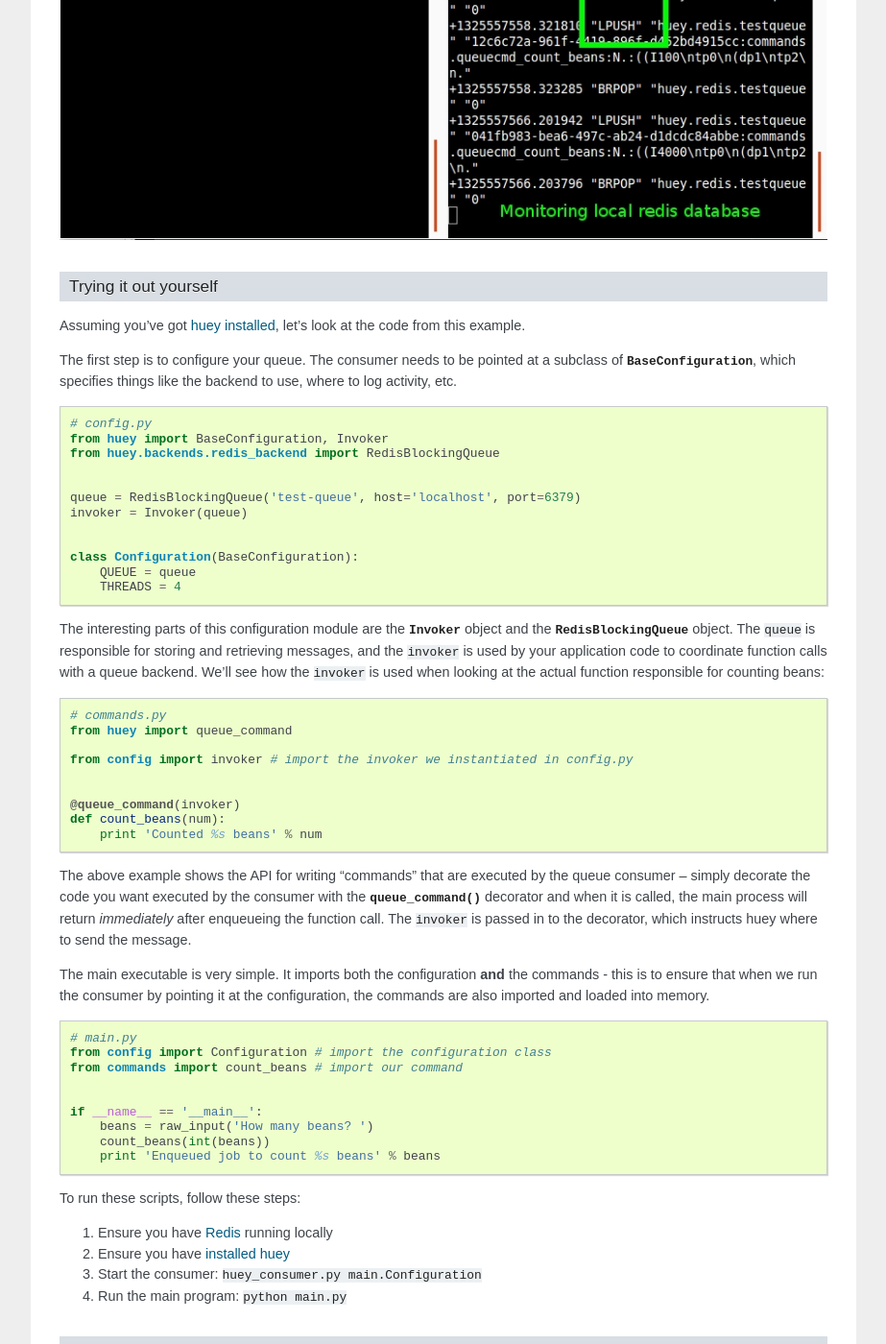
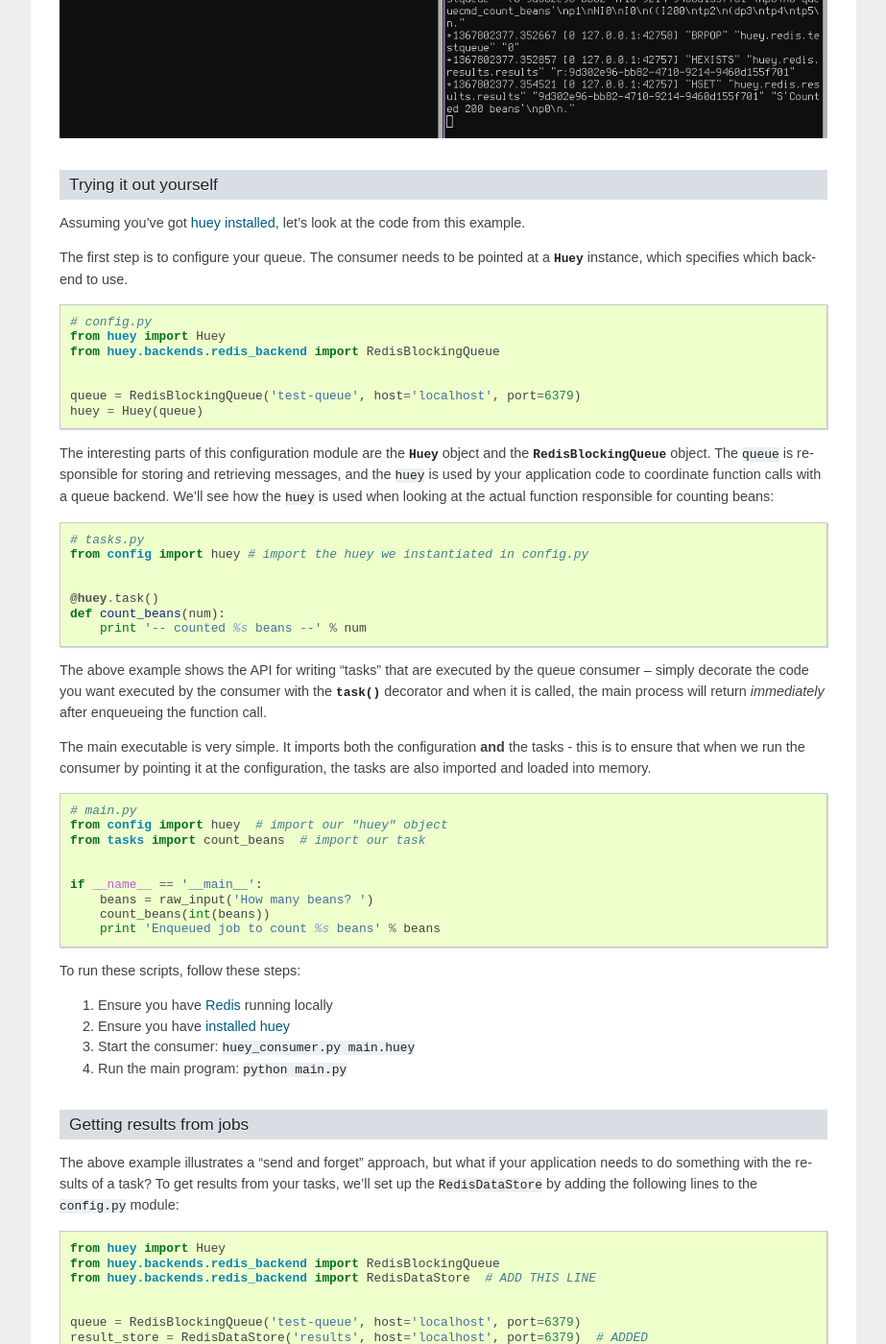
Before and after one commit to coleifer/huey, a Sphinx documentation site: the page built from docs/getting-started.rst, in a window 1280 px wide and 1400 px high, scrolled down 895 px. Shown: the whole window at 96% size, without its empty margins (198-1121 px from the left). Built offline with Sphinx 7.4.7, drawn with Linux system fonts in a browser that asks for light colours; some of the changed text lies outside the part shown.

Commit message:
Working on doc cleanup

```diff
--- a/docs/getting-started.rst
+++ b/docs/getting-started.rst
@@ -31,7 +31,7 @@ actual "computation" and simply printing the number of beans counted.  In the
 bottom-right is the queue, Redis in this example, which we're monitoring and
 shows tasks being enqueued (``LPUSH``) and read (``BRPOP``) from the database.
 
-.. image:: example.jpg
+.. image:: intro.png
 
 
 Trying it out yourself
@@ -41,58 +41,49 @@ Assuming you've got :ref:`huey installed <installation>`, let's look at the code
 from this example.
 
 The first step is to configure your queue.  The consumer needs to be pointed at
-a subclass of :py:class:`BaseConfiguration`, which specifies things like the backend to
-use, where to log activity, etc.
+a :py:class:`Huey` instance, which specifies which backend to use.
 
 .. code-block:: python
 
     # config.py
-    from huey import BaseConfiguration, Invoker
+    from huey import Huey
     from huey.backends.redis_backend import RedisBlockingQueue
 
 
     queue = RedisBlockingQueue('test-queue', host='localhost', port=6379)
-    invoker = Invoker(queue)
+    huey = Huey(queue)
 
 
-    class Configuration(BaseConfiguration):
-        QUEUE = queue
-        THREADS = 4
-
-The interesting parts of this configuration module are the :py:class:`Invoker` object
+The interesting parts of this configuration module are the :py:class:`Huey` object
 and the :py:class:`RedisBlockingQueue` object.  The ``queue`` is responsible for
-storing and retrieving messages, and the ``invoker`` is used by your application
-code to coordinate function calls with a queue backend.  We'll see how the ``invoker``
+storing and retrieving messages, and the ``huey`` is used by your application
+code to coordinate function calls with a queue backend.  We'll see how the ``huey``
 is used when looking at the actual function responsible for counting beans:
 
 .. code-block:: python
 
-    # commands.py
-    from huey import queue_command
-
-    from config import invoker # import the invoker we instantiated in config.py
+    # tasks.py
+    from config import huey # import the huey we instantiated in config.py
 
 
-    @queue_command(invoker)
+    @huey.task()
     def count_beans(num):
-        print 'Counted %s beans' % num
+        print '-- counted %s beans --' % num
 
-The above example shows the API for writing "commands" that are executed by the
+The above example shows the API for writing "tasks" that are executed by the
 queue consumer -- simply decorate the code you want executed by the consumer
-with the :py:func:`queue_command` decorator and when it is called, the main
-process will return *immediately* after enqueueing the function call.  The
-``invoker`` is passed in to the decorator, which instructs huey where to send
-the message.
+with the :py:meth:`~Huey.task` decorator and when it is called, the main
+process will return *immediately* after enqueueing the function call.
 
 The main executable is very simple.  It imports both the configuration **and**
-the commands - this is to ensure that when we run the consumer by pointing it
-at the configuration, the commands are also imported and loaded into memory.
+the tasks - this is to ensure that when we run the consumer by pointing it
+at the configuration, the tasks are also imported and loaded into memory.
 
 .. code-block:: python
 
     # main.py
-    from config import Configuration # import the configuration class
-    from commands import count_beans # import our command
+    from config import huey  # import our "huey" object
+    from tasks import count_beans  # import our task
 
 
     if __name__ == '__main__':
@@ -104,9 +95,8 @@ To run these scripts, follow these steps:
 
 1. Ensure you have `Redis <http://redis.io>`_ running locally
 2. Ensure you have :ref:`installed huey <installation>`
-3. Start the consumer: ``huey_consumer.py main.Configuration``
+3. Start the consumer: ``huey_consumer.py main.huey``
 4. Run the main program: ``python main.py``
-
 
 Getting results from jobs
 ^^^^^^^^^^^^^^^^^^^^^^^^^
@@ -118,34 +108,28 @@ lines to the ``config.py`` module:
 
 .. code-block:: python
 
-    from huey import BaseConfiguration, Invoker
-    from huey.backends.redis_backend import RedisBlockingQueue, RedisDataStore
+    from huey import Huey
+    from huey.backends.redis_backend import RedisBlockingQueue
+    from huey.backends.redis_backend import RedisDataStore  # ADD THIS LINE
 
 
     queue = RedisBlockingQueue('test-queue', host='localhost', port=6379)
-    result_store = RedisDataStore('results', host='localhost', port=6379) # new
+    result_store = RedisDataStore('results', host='localhost', port=6379)  # ADDED
 
-    invoker = Invoker(queue, result_store=result_store) # added result store
+    huey = Huey(queue, result_store=result_store) # ADDED result store
 
-
-    class Configuration(BaseConfiguration):
-        QUEUE = queue
-        RESULT_STORE = result_store # added
-        THREADS = 4
-
-To better illustrate getting results, we'll also modify the ``commands.py``
-module to return a string rather than simply printing to stdout:
+To better illustrate getting results, we'll also modify the ``tasks.py``
+module to return a string rather in addition to printing to stdout:
 
 .. code-block:: python
 
-    from huey import queue_command
-
-    from config import invoker
+    from config import huey
 
 
-    @queue_command(invoker)
+    @huey.task()
     def count_beans(num):
-        return 'Counted %s beans' % num # changed "print" to "return"
+        print '-- counted %s beans --' % num
+        return 'Counted %s beans' % num
 
 We're ready to fire up the consumer.  Instead of simply executing the main
 program, though, we'll start an interpreter and run the following:
@@ -155,7 +139,7 @@ program, though, we'll start an interpreter and run the following:
     >>> from main import count_beans
     >>> res = count_beans(100)
     >>> res # <--- what is "res" ?
-    <huey.queue.AsyncData object at 0xb7471a4c>
+    <huey.api.AsyncData object at 0xb7471a4c>
     >>> res.get() # <--- get the result of this task
     'Counted 100 beans'
 
@@ -185,7 +169,7 @@ and see how huey handles it.  Execute the following:
     >>> import datetime
     >>> res = count_beans.schedule(args=(100,), delay=60)
     >>> res
-    <huey.queue.AsyncData object at 0xb72915ec>
+    <huey.api.AsyncData object at 0xb72915ec>
     >>> res.get() # <--- this returns None, no data is ready
     >>> res.get() # <--- still no data...
     >>> res.get(blocking=True) # <--- ok, let's just block until its ready
@@ -222,17 +206,16 @@ Here is a task that will be retried 3 times and will blow up every time:
 
 .. code-block:: python
 
-    # commands.py
-    from huey import queue_command
-
-    from config import invoker
+    # tasks.py
+    from config import huey
 
 
-    @queue_command(invoker)
+    @huey.task()
     def count_beans(num):
-        return 'Counted %s beans' % num # changed "print" to "return"
+        print '-- counted %s beans --' % num
+        return 'Counted %s beans' % num
 
-    @queue_command(invoker, retries=3)
+    @huey.task(retries=3)
     def try_thrice():
         print 'trying....'
         raise Exception('nope')
@@ -250,10 +233,12 @@ delay, and also to print the current time to show that its working.
 
 .. code-block:: python
 
-    # commands.py
+    # tasks.py
     from datetime import datetime
 
-    @queue_command(invoker, retries=3, retry_delay=10)
+    from config import huey
+
+    @huey.task(retries=3, retry_delay=10)
     def try_thrice():
         print 'trying....%s' % datetime.now()
         raise Exception('nope')
@@ -277,43 +262,20 @@ test that the consumer is executing the tasks on schedule.
 
 .. code-block:: python
 
-    # commands.py
+    # tasks.py
     from datetime import datetime
-    from huey import queue_command, periodic_command, crontab
+    from huey import crontab
 
-    from config import invoker
+    from config import huey
 
-
-    @queue_command(invoker)
-    def count_beans(num):
-        return 'Counted %s beans' % num
-
-    @queue_command(invoker, retries=3, retry_delay=10)
-    def try_thrice():
-        print 'trying....%s' % datetime.now()
-        raise Exception('nope')
-
-    @periodic_command(invoker, crontab(minute='*'))
+    @huey.periodic_task(crontab(minute='*'))
     def print_time():
         print datetime.now()
 
 
-Additionally, we need to indicate in the ``Configuration`` object that we want
-to run periodic tasks.  The reason this is configurable is because if you were
-wanting to run multiple consumer processes, only *one* of them should be responsible
-for enqueueing periodic commands.  The configuration now looks like this:
-
-.. code-block:: python
-
-    # config.py excerpt
-    class Configuration(BaseConfiguration):
-        QUEUE = queue
-        RESULT_STORE = result_store
-        PERIODIC = True # <-- new
-
 Now, when we run the consumer it will start printing the time every minute:
 
-.. image:: example_crontab.jpg
+.. image:: crontab.png
 
 
 Preventing tasks from executing
@@ -362,7 +324,7 @@ We'll be using the print time command as an example:
 
 .. code-block:: python
 
-    @periodic_command(invoker, crontab(minute='*'))
+    @huey.task(crontab(minute='*'))
     def print_time():
         print datetime.now()
 
@@ -410,13 +372,12 @@ Reading more
 That sums up the basic usage patterns of huey.  If you plan on using with django,
 read on -- otherwise check the detailed documentation on the following:
 
-* :py:class:`~huey.bin.config.BaseConfiguration` - configuration options
+* :py:class:`~huey.api.Huey` - responsible for coordinating executable tasks and queue backends
+* :py:meth:`~huey.api.Huey.task` - decorator to indicate an executable task
+* :py:meth:`~huey.api.Huey.periodic_task` - decorator to indicate a task that executes at periodic intervals
+* :py:func:`~huey.api.crontab` - a function for defining what intervals to execute a periodic command
 * :py:class:`~huey.backends.base.BaseQueue` - the queue interface and writing your own backends
 * :py:class:`~huey.backends.base.BaseDataStore` - the simple data store used for results and schedule serialization
-* :py:class:`~huey.queue.Invoker` - responsible for coordinating executable tasks and queue backends
-* :py:func:`~huey.decorators.queue_command` - decorator to indicate an executable task
-* :py:func:`~huey.decorators.periodic_command` - decorator to indicate a task that executes at periodic intervals
-* :py:func:`~huey.decorators.crontab` - a function for defining what intervals to execute a periodic command
 
 
 .. _getting-started-django:
@@ -442,13 +403,15 @@ to the ``huey.djhuey`` app, a single app called ``test_app``:
     ]
 
     HUEY_CONFIG = {
-        'QUEUE': 'huey.backends.redis_backend.RedisBlockingQueue',
-        'QUEUE_NAME': 'test-queue',
-        'QUEUE_CONNECTION': {
-            'host': 'localhost',
-            'port': 6379,
+        'queue': {
+            'engine': 'huey.backends.redis_backend.RedisBlockingQueue',
+            'name': 'test-queue',
+            'connection': {
+                'host': 'localhost',
+                'port': 6379,
+            },
         },
-        'THREADS': 4,
+        'workers': 4,
     }
 
 The ``test_app`` will be as simple as possible:
@@ -459,24 +422,23 @@ The ``test_app`` will be as simple as possible:
 * test_app/
     - __init__.py (empty)
     - models.py (empty)
-    - commands.py
+    - tasks.py
 
-The only file with any code in it is ``test_app.commands``:
+The only file with any code in it is ``test_app.tasks``:
 
 .. code-block:: python
 
-    from huey.djhuey.decorators import queue_command
+    from huey.djhuey.api import task
 
-
-    @queue_command
+    @task
     def count_beans(number):
         print 'Counted %s beans' % number
 
 If you're comparing against the example describe in the previous section, there
 are a couple key differences:
 
-* import has change from ``huey.decorators`` to ``huey.djhuey.decorators``
-* ``@queue_command`` decorator does not take any parameters
+* Instead of referencing ``huey.task`` we import the task decorator
+* ``@task`` decorator does not require any parameters
 
 Let's test it out:
 
@@ -484,27 +446,31 @@ Let's test it out:
 2. Open up a shell: ``./manage.py shell``
 3. Try running the ``count_beans()`` function a couple times
 
-.. image:: example_django.jpg
+.. image:: django.png
 
 Configuring a result backend
 ^^^^^^^^^^^^^^^^^^^^^^^^^^^^
 
-To enable support for task results, define a ``RESULT_STORE`` in the django
+To enable support for task results, define a ``result_store`` in the django
 settings module:
 
 .. code-block:: python
 
     HUEY_CONFIG = {
-        'QUEUE': 'huey.backends.redis_backend.RedisBlockingQueue',
-        'QUEUE_NAME': 'test-queue',
-        'QUEUE_CONNECTION': {
-            'host': 'localhost',
-            'port': 6379,
+        'queue': {
+            'backend': 'huey.backends.redis_backend.RedisBlockingQueue',
+            'name': 'test-queue',
+            'connection': {
+                'host': 'localhost',
+                'port': 6379,
+            },
         },
-        'RESULT_STORE': 'huey.backends.redis_backend.RedisDataStore',
-        'RESULT_STORE_CONNECTION': {
-            'host': 'localhost',
-            'port': 6379,
+        'result_store': {
+            'backend': 'huey.backends.redis_backend.RedisDataStore',
+            'connection': {
+                'host': 'localhost',
+                'port': 6379,
+            },
         },
-        'THREADS': 4,
+        'threads': 4,
     }
--- a/docs/installation.rst
+++ b/docs/installation.rst
@@ -10,7 +10,7 @@ huey can be installed very easily using `pip <http://www.pip-installer.org/en/la
     pip install huey
 
 huey has no dependencies outside the standard library, but currently the only
-fully-implemented queue backend it ships with requires [redis](http://redis.io).
+fully-implemented queue backend it ships with requires `redis <http://redis.io>`_.
 To use the redis backend, you will need to install the python client.
 
 .. code-block:: shell
```
Also changed, not shown: other parts of docs/getting-started.rst (+4 -4 lines), other parts of docs/installation.rst (+2 -0 lines), docs/api.rst (+6 -8 lines), docs/imports.rst (+26 -32 lines), docs/troubleshooting.rst (+18 -28 lines), docs/crontab.png (added), docs/django.png (added), docs/example.jpg (deleted), docs/example_crontab.jpg (deleted), docs/example_django.jpg (deleted), docs/example_results.jpg (deleted), docs/example_retry.jpg (deleted), docs/example_retry_delay.jpg (deleted), docs/example_schedule.jpg (deleted), 6 more files.
